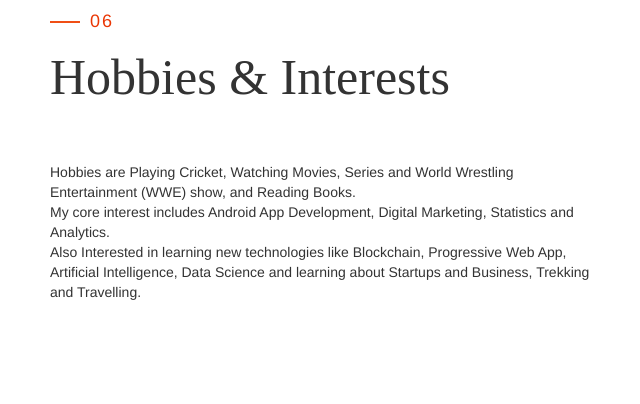
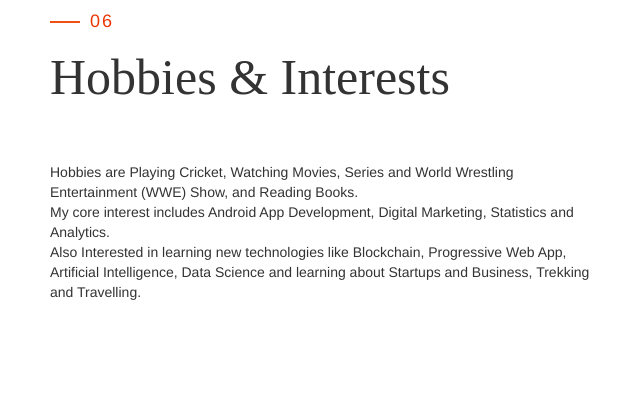
Before and after one commit to kailashp19/AerialistPortfolio, a plain HTML site: page index.html in a window 1280 px wide. Shown: the part 6649-7053 px from the top of the page, 35-675 px from the left. Drawn offline with nearby package versions, Linux system fonts and the light colour scheme; some packages are replaced by stand-ins of ours; files whose address does not match are found by name; a web font is replaced by a local one.

Commit message:
changes done

```diff
--- a/index.html
+++ b/index.html
@@ -253,7 +253,7 @@
                 <h4 style="color:#ea3604">06</h4>
                 <h1 class="size-50" style="font-family: 'Times New Roman', Times, serif">Hobbies & Interests</h1>
                 <div class="h-50"></div>
-                <p>Hobbies are Playing Cricket, Watching Movies, Series and World Wrestling Entertainment (WWE) show, and Reading Books.</br> My core interest includes Android App Development, Digital Marketing, Statistics and Analytics.</br> Also Interested in learning new technologies like Blockchain, Progressive Web App, Artificial Intelligence, Data Science and learning about Startups and Business, Trekking and Travelling. </p>
+                <p>Hobbies are Playing Cricket, Watching Movies, Series and World Wrestling Entertainment (WWE) Show, and Reading Books.</br> My core interest includes Android App Development, Digital Marketing, Statistics and Analytics.</br> Also Interested in learning new technologies like Blockchain, Progressive Web App, Artificial Intelligence, Data Science and learning about Startups and Business, Trekking and Travelling. </p>
                 <div class="h-50"></div>
                 <div class="h-50"></div>
             </div>
```
